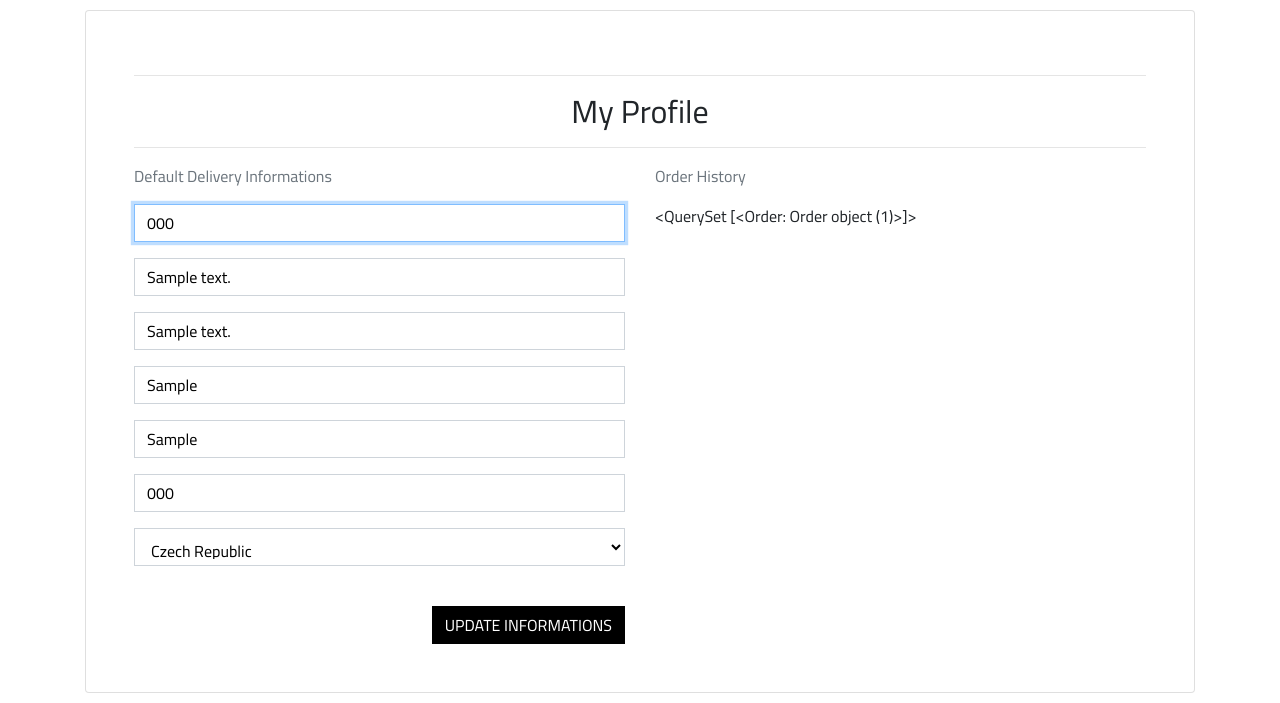
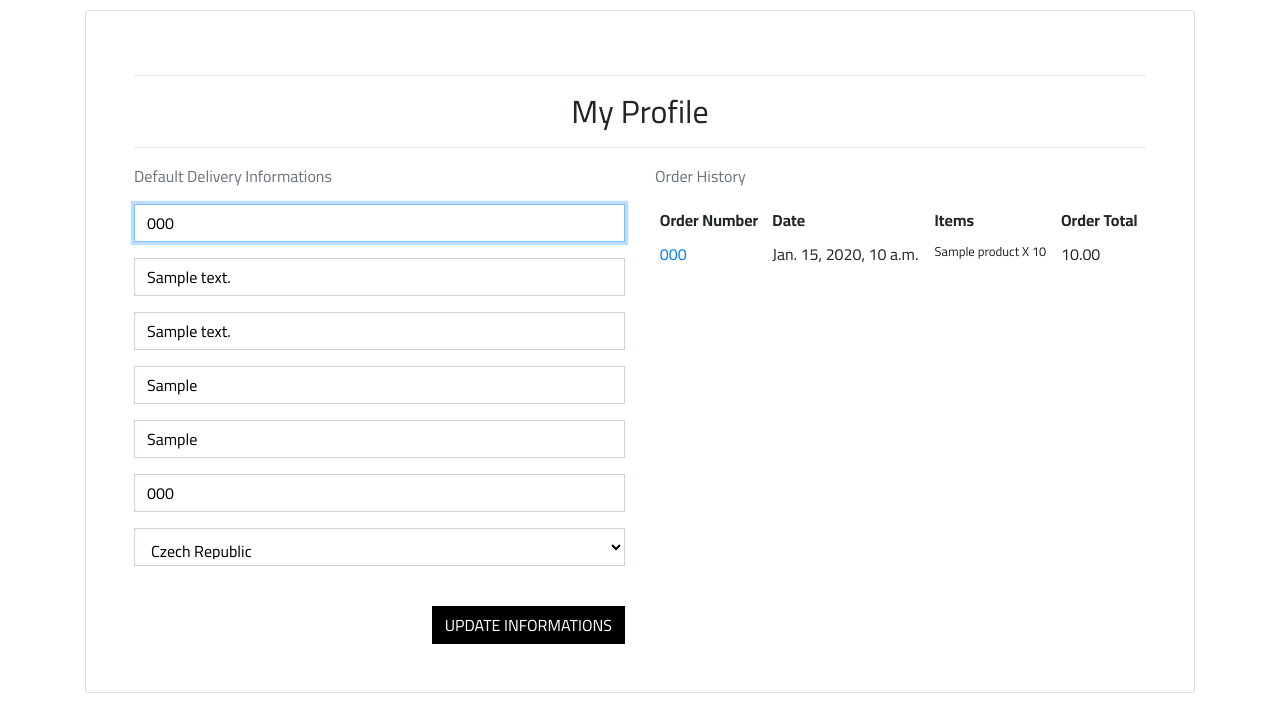
Before and after one commit to mqsaud/zedspices, a Django app: page /profiles/ in a window 1280 px wide. Shown: the part 97-800 px from the top of the page. Run offline with Django 3.2, Linux system fonts and the light colour scheme; a user stored in the database is signed in; tables that the repository leaves empty hold one stand-in row (values such as "Sample post"); some libraries are stand-ins or nearby versions.

Commit message:
Add order history and update checkout views.

```diff
--- a/checkout/admin.py
+++ b/checkout/admin.py
@@ -14,7 +14,7 @@ class OrderAdmin(admin.ModelAdmin):
                         'grand_total', 'original_bag',
                         'stripe_pid' )
 
-    fields = ('order_number', 'date', 'full_name',
+    fields = ('order_number', 'user_profile', 'date', 'full_name',
               'email', 'phone_number', 'country',
               'postcode', 'town_or_city', 'street_address1',
               'street_address2', 'county', 'delivery_cost',
--- a/profiles/static/profiles/css/profile.css
+++ b/profiles/static/profiles/css/profile.css
@@ -14,3 +14,8 @@
 #id_default_country option:first-child {
     color: #aabbcc;
 }
+
+.order-history{
+    max-height: 420px;  /* Height of order table */
+    overflow: auto;
+}
--- a/profiles/templates/profiles/profile.html
+++ b/profiles/templates/profiles/profile.html
@@ -22,7 +22,7 @@
             <div class="row">
                 <div class="col">
                     <hr>
-                   <h2 class="captal text-center mx-auto my-auto">My Profile</h2>
+                    <h2 class="captal text-center mx-auto my-auto"> My Profile</h2>
                     <hr>
                 </div>
             </div>
@@ -37,13 +37,45 @@
                 </div>
                 <div class="col-12 col-lg-6">
                     <p class="text-muted">Order History</p>
-                {{ orders }}
+                     <div class="order-history table-responsive">
+                         <table class="table table-sm table-borderless">
+                             <thead>
+                                 <tr>
+                                     <th>Order Number</th>
+                                     <th>Date</th>
+                                     <th>Items</th>
+                                     <th>Order Total</th>
+                                 </tr>
+                             </thead>
+                             <tbody>
+                                 {% for order in orders %}
+                                    <tr>
+                                        <td>
+                                            <a href="{% url 'order_history' order.order_number %}" title="{{ order.order_number }}">
+                                                {{ order.order_number|truncatechars:8 }}
+                                            </a>
+                                        </td>
+                                        <td>{{ order.date }}</td>
+                                        <td>
+                                            <ul class="list-unstyled">
+                                                {% for item in order.lineitems.all %}
+                                                    <li class="small">
+                                                        {% if item.product.has_sizes %}Size {{ item.product.size|upper }}
+                                                        {% endif %}{{ item.product.name }} X {{ item.quantity }}
+                                                    </li>
+                                                {% endfor %}
+                                            </ul>
+                                        </td>
+                                        <td>{{order.grand_total}}</td>
+                                    </tr>
+                                 {% endfor %}
+                             </tbody>
+                         </table>
                      </div>
                 </div>
-           {{ profile }}
             </div>
         </div>
-
+    </div>
 </section>
 {% endblock %}
 {% block postloadjs %}
--- a/profiles/urls.py
+++ b/profiles/urls.py
@@ -4,5 +4,7 @@ from django.urls import path
 from . import views
 
 urlpatterns = [
-    path('', views.profile, name='profile')
+    path('', views.profile, name='profile'),
+    path('order_history/<order_number>', views.order_history,
+         name='order_history'),
 ]
--- a/profiles/views.py
+++ b/profiles/views.py
@@ -3,6 +3,8 @@ from django.contrib import messages
 
 from .models import UserProfile
 from .forms import UserProfileForm
+
+from checkout.models import Order
 
 
 def profile(request):
@@ -26,3 +28,20 @@ def profile(request):
     }
 
     return render(request, template, context)
+
+
+def order_history(request, order_number):
+    order = get_object_or_404(Order, order_number=order_number)
+
+    messages.info(request, (
+        f'This ia a past confirmation for order number {order_number}.'
+        'A confirmation email was sent on the order date'
+    ))
+
+    template = 'checkout/checkout_success.html'
+    context = {
+        'order': order,
+        'form_profile': True
+    }
+
+    return render(request, template, context)
```
Also changed, not shown: checkout/templates/checkout/checkout_success.html (+10 -0 lines), checkout/views.py (+42 -1 lines). Lines whose indentation alone changed are shown as unchanged.
